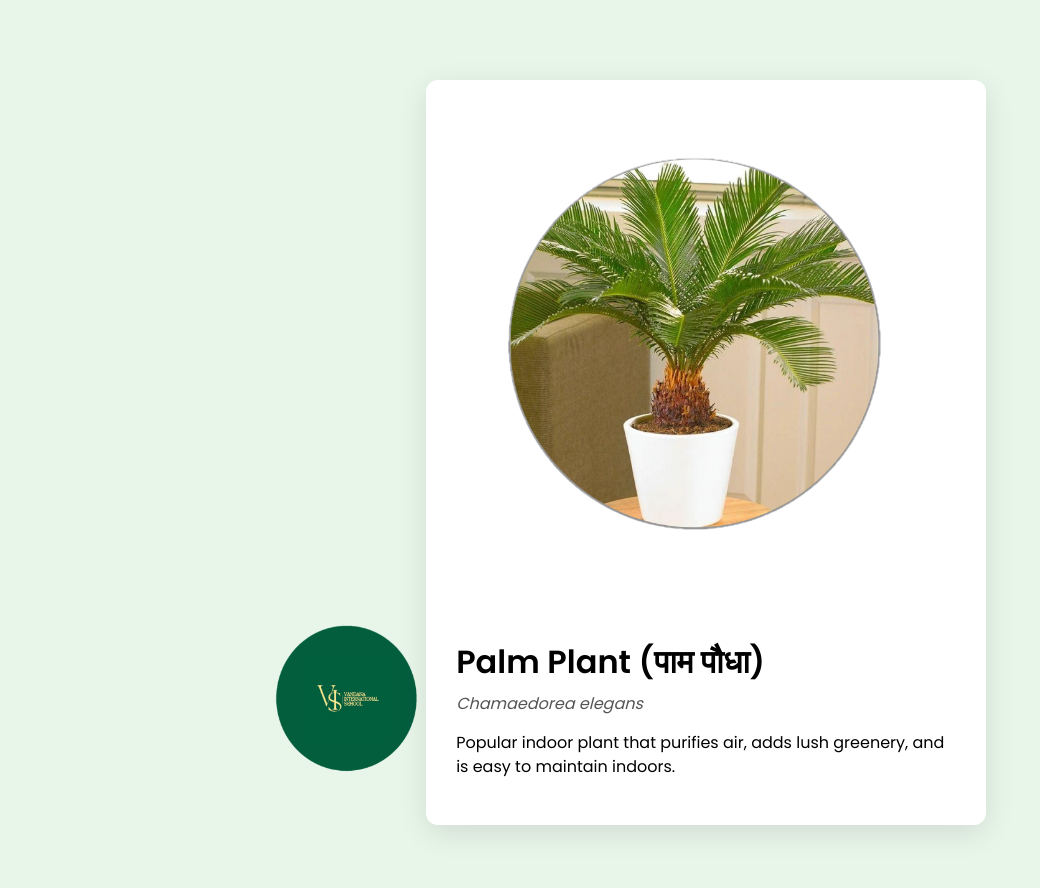
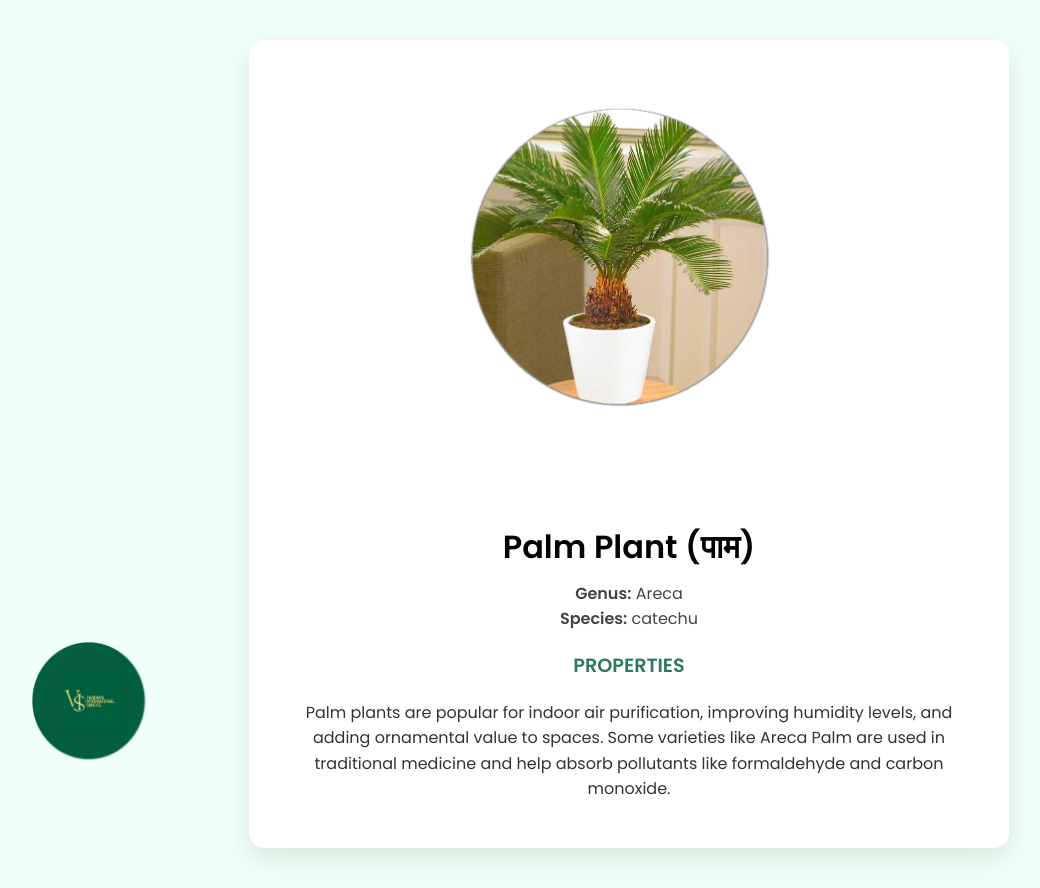
Before and after one commit to AG-VIS/Palm, a plain HTML site: page index.html in a window 1280 px wide. Shown: the whole page, without its empty margins (11-1051 px from the left). Before the commit the page ends 865 px from the top, so only its background shows below. Drawn offline with Linux system fonts and the light colour scheme.

Commit message:
Update index.html

```diff
--- a/index.html
+++ b/index.html
@@ -8,7 +8,7 @@
   <style>
     body {
       font-family: 'Poppins', sans-serif;
-      background: #e8f5e9;
+      background: #f0fff7;
       margin: 0;
       padding: 40px;
       text-align: center;
@@ -16,88 +16,81 @@
     }
 
     #logo {
-      width: 150px;
-      transform: scale(0);
-      animation: zoomIn 2s forwards;
+      width: 120px;
+      position: fixed;
+      bottom: 40px;
+      left: 40px;
     }
 
-    .plant {
-      background: #fff;
+    .plant-card {
+      max-width: 700px;
+      margin: 0 auto;
+      background: white;
       padding: 30px;
-      border-radius: 12px;
-      box-shadow: 0 8px 30px rgba(0,0,0,0.1);
-      display: inline-block;
-      text-align: left;
-      max-width: 500px;
-      margin-top: 40px;
-      opacity: 0;
-      transform: translateY(40px);
-      animation: slideUp 1s forwards;
-      animation-delay: 2s;
+      border-radius: 15px;
+      box-shadow: 0 10px 30px rgba(0,0,0,0.1);
+      animation: fadeIn 1.5s ease-out;
     }
 
-    .plant img {
+    .plant-card img {
       width: 100%;
-      height: auto;
-      border-radius: 8px;
-      margin-bottom: 15px;
-      transition: transform 0.5s ease;
+      border-radius: 50%;
+      max-width: 400px;
+      margin-bottom: 20px;
+      animation: zoomIn 1.8s ease-out;
     }
 
-    .plant img:hover {
-      transform: scale(1.05);
+    h1 {
+      font-size: 2em;
+      margin-bottom: 10px;
     }
 
-    .plant h2 {
-      margin: 0;
-      font-size: 2em;
-      opacity: 0;
-      animation: fadeIn 1s forwards;
-      animation-delay: 2.5s;
+    .taxo {
+      color: #444;
+      font-size: 1em;
+      margin-bottom: 15px;
     }
 
-    .plant em {
-      display: block;
-      color: #555;
-      margin-top: 5px;
-      opacity: 0;
-      animation: fadeIn 1s forwards;
-      animation-delay: 2.8s;
+    h3 {
+      margin-top: 20px;
+      font-size: 1.2em;
+      color: #2d7763;
     }
 
-    .plant p {
-      margin-top: 15px;
-      line-height: 1.5;
-      opacity: 0;
-      animation: fadeIn 1s forwards;
-      animation-delay: 3s;
+    p {
+      font-size: 1em;
+      color: #333;
+      line-height: 1.6;
+    }
+
+    @keyframes fadeIn {
+      from { opacity: 0; transform: translateY(40px); }
+      to { opacity: 1; transform: translateY(0); }
     }
 
     @keyframes zoomIn {
-      to { transform: scale(1); }
-    }
-
-    @keyframes slideUp {
-      to {
-        opacity: 1;
-        transform: translateY(0);
-      }
-    }
-
-    @keyframes fadeIn {
-      from { opacity: 0; }
-      to { opacity: 1; }
+      from { transform: scale(0); opacity: 0; }
+      to { transform: scale(1); opacity: 1; }
     }
   </style>
 </head>
 <body>
+
+  <div class="plant-card">
+    <img src="palm-plant.png" alt="Palm Plant" />
+    <h1>Palm Plant (पाम)</h1>
+    <div class="taxo">
+      <strong>Genus:</strong> Areca<br>
+      <strong>Species:</strong> catechu
+    </div>
+
+    <h3>PROPERTIES</h3>
+    <p>
+      Palm plants are popular for indoor air purification, improving humidity levels, and adding ornamental value to spaces. Some varieties like Areca Palm are used in traditional medicine and help absorb pollutants like formaldehyde and carbon monoxide.
+    </p>
+  </div>
+
   <img id="logo" src="school-logo.png" alt="School Logo" />
 
-  <div class="plant">
-    <img src="palm-plant.png" alt="Palm Plant" />
-    <h2>Palm Plant (पाम पौधा)</h2>
-    <em>Chamaedorea elegans</em>
-    <p>Popular indoor plant that purifies air, adds lush greenery, and is easy to maintain indoors.</p>
-  </div>
 </body>
 </html>
```
